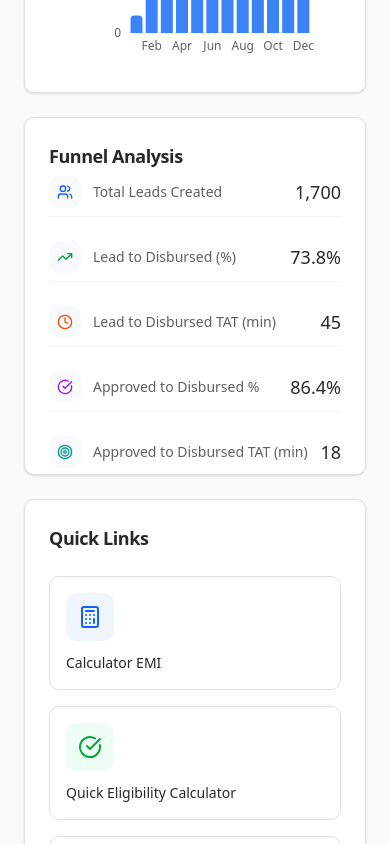
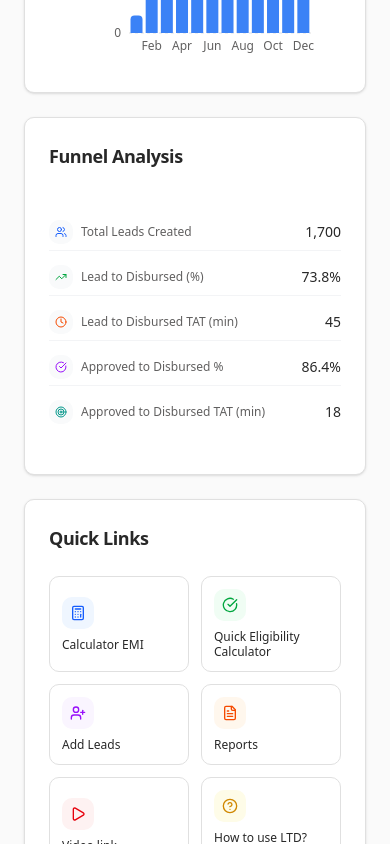
Before and after one commit to Anup-Borde/builder-vortex-garden, a Next.js app: page /dashboard in a window 390 px wide. Shown: the part 1156-2000 px from the top of the page. Built offline with nearby package versions, Linux system fonts and the light colour scheme.

Commit message:
Update Dashboard layout for improved responsiveness; adjust FunnelMetricsCard styling for better spacing

```diff
--- a/src/app/dashboard/page.js
+++ b/src/app/dashboard/page.js
@@ -191,8 +191,8 @@ export default function Dashboard() {
             ))}
           </div>
 
-          {/* Charts Section */}
-          <div className="grid grid-cols-1 lg:grid-cols-2 gap-6">
+          {/* Charts and Quick Links Section */}
+          <div className="grid grid-cols-1 md:grid-cols-2 xl:grid-cols-3 gap-6">
             {/* Bar Chart */}
             <Card className="bg-white border-[#E0E0E0] shadow-sm">
               <CardHeader>
@@ -216,28 +216,27 @@ export default function Dashboard() {
                 <FunnelMetricsCard />
               </CardContent>
             </Card>
-          </div>
 
             {/* Quick Links Panel */}
-          <Card className="bg-white border-[#E0E0E0] shadow-sm">
+            <Card className="bg-white border-[#E0E0E0] shadow-sm md:col-span-2 xl:col-span-1">
               <CardHeader>
                 <CardTitle className="text-lg font-semibold text-[#282828]">
                   Quick Links
                 </CardTitle>
               </CardHeader>
               <CardContent>
-              <div className="grid grid-cols-1 md:grid-cols-2 lg:grid-cols-3 gap-4">
+                <div className="grid grid-cols-2 gap-3">
                   {quickLinks.map((link, index) => (
                     <button
                       key={index}
-                    className="p-4 rounded-lg border border-[#E0E0E0] hover:shadow-md transition-all duration-200 text-left group"
+                      className="p-3 rounded-lg border border-[#E0E0E0] hover:shadow-md transition-all duration-200 text-left group"
                     >
                       <div
-                      className={`w-12 h-12 rounded-lg ${link.color} flex items-center justify-center mb-3 group-hover:scale-110 transition-transform`}
+                        className={`w-8 h-8 rounded-lg ${link.color} flex items-center justify-center mb-2 group-hover:scale-110 transition-transform`}
                       >
-                      <link.icon className="w-6 h-6" />
+                        <link.icon className="w-4 h-4" />
                       </div>
-                    <h3 className="font-medium text-[#282828] text-sm">
+                      <h3 className="font-medium text-[#282828] text-xs leading-tight">
                         {link.title}
                       </h3>
                     </button>
@@ -246,6 +245,7 @@ export default function Dashboard() {
               </CardContent>
             </Card>
           </div>
+        </div>
       </main>
     </div>
   );
--- a/src/components/FunnelMetricsCard.jsx
+++ b/src/components/FunnelMetricsCard.jsx
@@ -38,21 +38,21 @@ const FunnelMetricsCard = () => {
 
   return (
     <div className="w-full h-64 flex flex-col justify-center">
-      <div className="space-y-4">
+      <div className="space-y-2">
         {funnelData.map((metric, index) => (
           <div
             key={index}
-            className="flex items-center justify-between py-2 border-b border-gray-100 last:border-b-0"
+            className="flex items-center justify-between py-1.5 border-b border-gray-100 last:border-b-0"
           >
-            <div className="flex items-center space-x-3">
-              <div className={`p-2 rounded-lg bg-gray-50`}>
-                <metric.icon className={`w-4 h-4 ${metric.color}`} />
+            <div className="flex items-center space-x-2">
+              <div className={`p-1.5 rounded-lg bg-gray-50`}>
+                <metric.icon className={`w-3 h-3 ${metric.color}`} />
               </div>
-              <span className="text-sm text-[#616060] font-normal">
+              <span className="text-xs text-[#616060] font-normal">
                 {metric.label}
               </span>
             </div>
-            <span className="text-lg font-medium text-[#282828]">
+            <span className="text-sm font-medium text-[#282828]">
               {metric.value}
             </span>
           </div>
```
Lines whose indentation alone changed are shown as unchanged.
